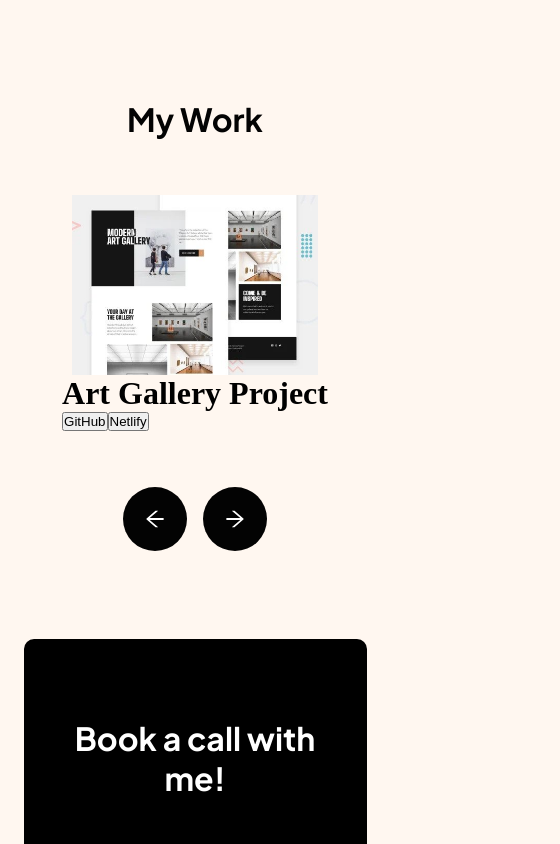
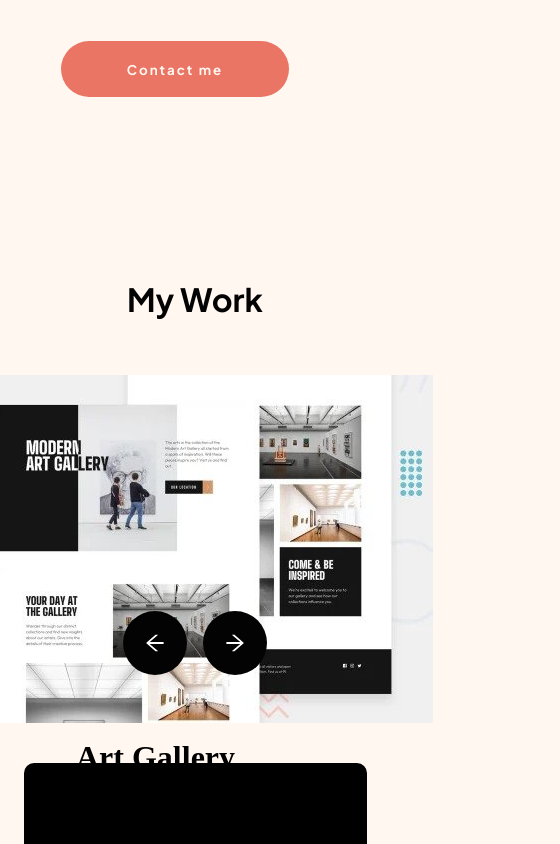
Before and after one commit to Jennnnnie/jenniferchendev, a React (Create React App) app: page / in a window 390 px wide. Shown: the part 3060-3904 px from the top of the page, 560 px wide, since content can reach past the window. Built offline with nearby package versions, Linux system fonts and the light colour scheme; the HTML template or start-up script is replaced by a standard one.

Commit message:
Fixed a few media queries and positioning

```diff
--- a/src/App.css
+++ b/src/App.css
@@ -6,6 +6,7 @@
   --color-orange: #f6a560;
   --color-pink: #f39e9e;
   --color-turqoise: #61c4b7;
+  --color-dark-turqoise: #2b898e;
   --color-maroon: #552049;
   --color-salmon: #eb7565;
   --color-black: #030303;
@@ -29,18 +30,18 @@ a {
   color: unset;
   text-decoration: none;
 }
-.centerMe{
+.centerMe {
   align-items: center;
   justify-content: center;
   display: flex;
 }
-.rowing{
+.rowing {
   flex-direction: row;
   align-items: center;
   justify-content: space-between;
   display: flex;
 }
-.colCenteral{
+.colCenteral {
   flex-direction: column;
   align-items: center;
   justify-content: space-between;
--- a/src/containers/contact/contact.css
+++ b/src/containers/contact/contact.css
@@ -3,9 +3,7 @@
   color: white;
   font-family: var(--font-family);
   width: 100%;
-  /* margin-left: auto;
-  margin-right: auto;
-  margin-bottom: 5%; */
+  margin-bottom: 5%;
   border-radius: 10px;
   max-width: 1110px;
   height: 100%;
@@ -14,17 +12,13 @@
   flex-direction: row;
   padding-left: 90px;
   padding-top: 50px;
-  /* padding-bottom: 50px; */
   padding-right: 90px;
 }
 
 .footer-header {
-  /* padding: 50px; */
   display: flex;
   justify-content: space-evenly;
   flex-direction: column;
-  /* margin: 30px; */
-  /* height: 150px; */
 }
 
 .social {
@@ -54,12 +48,7 @@
 .footer-body {
   display: flex;
   flex-direction: column;
-  /* margin-left: 18%; */
 }
-
-/* .footer-body p {
-  /* width: 50%; */
-/* } */
 
 .btn-container {
   display: block;
@@ -83,6 +72,7 @@
   cursor: pointer;
   background-color: var(--color-orange);
 }
+
 @media screen and (max-width: 490px) {
   .footer-container {
     flex-direction: column;
--- a/src/containers/header/header.css
+++ b/src/containers/header/header.css
@@ -25,7 +25,6 @@
 }
 
 .jcdev_header-image {
-  display: flex;
   padding: 10rem;
   margin-left: 10%;
 }
@@ -67,13 +66,34 @@
   background-color: var(--color-orange);
 }
 
+@media screen and (max-width: 1500px) {
+  .jcdev_header-image {
+    width: 35em;
+    margin-left: 1rem;
+  }
+}
+
+@media screen and (max-width: 1174px) {
+  .jcdev_header-image {
+    width: 35em;
+    margin-left: -5rem;
+  }
+}
+
 @media screen and (max-width: 1060px) {
   .jcdev_header {
     flex-direction: column;
   }
 
   .jcdev_header-content {
-    margin: 0 0 48px;
+    margin: 0;
+    margin-left: 20%;
+    margin-bottom: 20rem;
+  }
+
+  .jcdev_header-image {
+    margin-left: 5%;
+    height: 40rem;
   }
 }
 
@@ -89,7 +109,6 @@
 
   .jcdev_header p {
     font-size: 16px;
-    line-height: 60px;
   }
 }
 
--- a/src/containers/projects/Projects.js
+++ b/src/containers/projects/Projects.js
@@ -18,6 +18,13 @@ const Projects = () => {
     "Interactive Card Project",
     "Dnd PPG",
   ];
+  const githubLinks = [
+    "https://github.com/Jennnnnie/art-gallery-project",
+    "https://github.com/Jennnnnie/coffeeroasters-subscription-site",
+    "https://github.com/Jennnnnie/interactive-card-project",
+    ,
+  ];
+  const netlifyLinks = ["#", "#", "#"];
 
   const [currentIndex, setCurrentIndex] = useState(0);
 
@@ -39,27 +46,22 @@ const Projects = () => {
     <div className="colCenterAlign" id="projects">
       <span className="myWorkHeading">My Work</span>
       {/* Display the current picture */}
-      <img
-        src={pictures[currentIndex]}
-        alt="Current"
-        className="project-styling"
-      />
+      <div className="project-styling">
+        <img src={pictures[currentIndex]} alt="Current" />
         <div className="myWork-container">
           <div className="myWork-info">
             <h1>{titles[currentIndex]}</h1>
             <button>
-            <a
-              href="https://github.com/Jennnnnie/art-gallery-project"
-              target="_noblank"
-            >
+              <a href={githubLinks[currentIndex]} target="_noblank">
                 GitHub
               </a>
             </button>
             <button>
-            <a href="#" target="_noblank">
+              <a href={netlifyLinks[currentIndex]} target="_noblank">
                 Netlify
               </a>
             </button>
+          </div>
         </div>
       </div>
       {/* Add left and right arrow buttons */}
--- a/src/containers/projects/projects.css
+++ b/src/containers/projects/projects.css
@@ -1,67 +1,14 @@
-/* .jcdev_projects {
-  display: flex;
-  color: var(--color-black);
-  font-family: var(--font-family);
-}
-
-.jcdev_project-title h1 {
-  padding: 30px;
-  margin-left: 40rem;
-  margin-bottom: 5rem;
-  text-align: center;
-}
-
-.jcdev_projects {
-  display: flex;
-  flex-direction: row;
-  position: relative;
-  left: 7%;
-  gap: 50px;
-}
-
-.jcdev_projects h1 {
-  width: 200px;
-}
-
-.jcdev_projects p {
-  width: 300px;
-  height: 360px;
-}
-
-.jcdev_project-1 img,
-.jcdev_project-2 img {
-  width: 400px;
-}
-
-.jcdev_project-3 img {
-  width: 25rem;
-}
-
-.jcdev_project-arrows {
-  position: absolute;
-  bottom: 20%;
-  left: 40%;
-}
-
-.jcdev_project-arrows img {
-  background: black;
-  padding: 10px;
-  border-radius: 50%;
-  width: 50px;
-  height: 50px;
-  margin-right: 30px;
-}
-
-.jcdev_project-arrows img:hover {
-  cursor: pointer;
-} */
-
 .project-styling {
   width: 100%;
   height: 100%;
   object-fit: contain;
-  max-width: 540px;
-  max-height: 360px;
+  margin-left: 60%;
+  display: flex;
+  align-items: center;
+}
+
+.project-styling img {
+  max-height: 350px;
 }
 
 .leftBtn {
@@ -108,7 +55,6 @@
   align-items: center;
   justify-content: space-between;
   flex-direction: column;
-  margin-top: 10rem;
 }
 
 .myWorkHeading {
@@ -122,6 +68,45 @@
   margin-bottom: 56px;
 }
 
+.myWork-info {
+  margin-left: 3rem;
+  margin-top: 7rem;
+}
+
+.myWork-info button {
+  width: 5rem;
+  height: 2rem;
+  margin: 2rem;
+  margin-top: 4rem;
+  border: none;
+  border-radius: 30px;
+  background: var(--color-turqoise);
+  color: var(--color-white);
+  font-family: var(--font-family);
+  letter-spacing: 2px;
+}
+
+.myWork-info button:hover {
+  background: var(--color-dark-turqoise);
+  cursor: pointer;
+}
+
+@media screen and (max-width: 1060px) {
+  .project-styling {
+    flex-direction: column;
+    width: fit-content;
+    margin: 0;
+  }
+
+  .myWork-info {
+    margin: 1rem;
+  }
+
+  .myWork-info button {
+    margin: 2rem;
+  }
+}
+
 @media screen and (max-width: 490px) {
   .myWorkHeading {
     margin-top: 150px;
```
Also changed, not shown: src/assets/comingsoon.png. Lines whose indentation alone changed are shown as unchanged.
